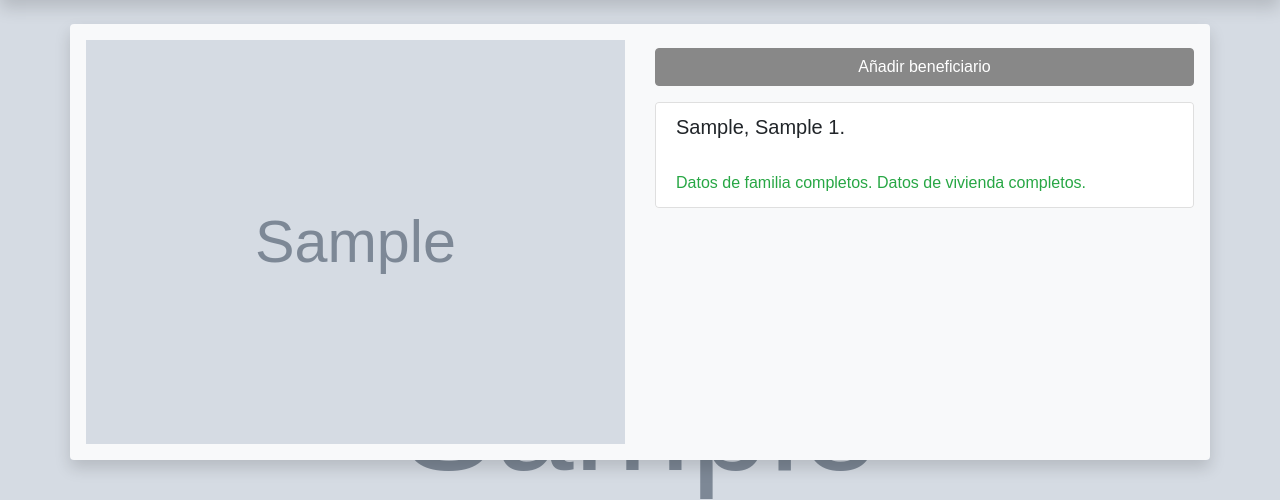
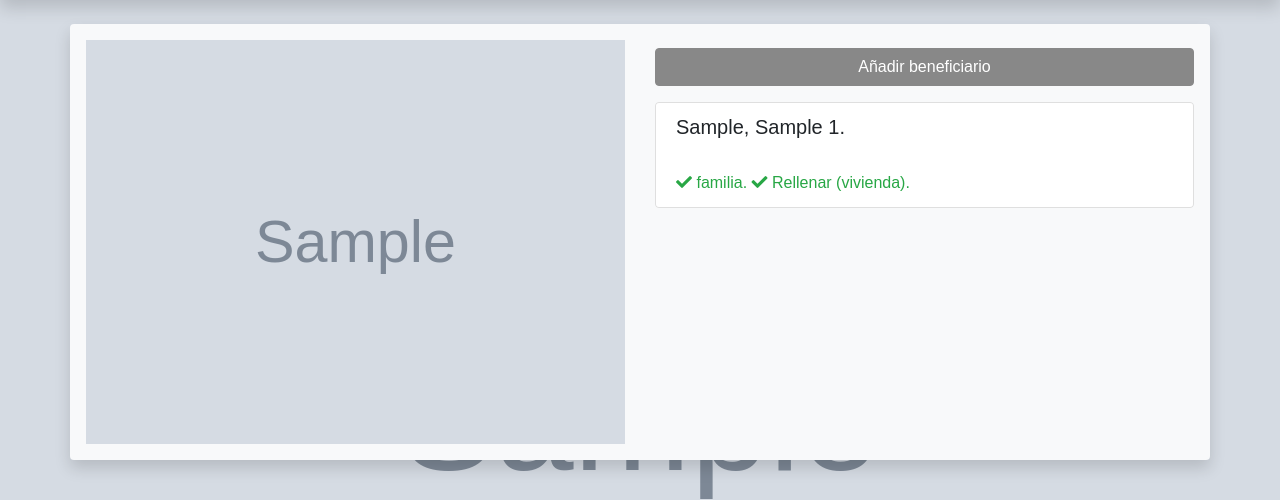
Before and after one commit to lleps/coincido, a Django app: page / in a window 1280 px wide. Shown: the part 58-558 px from the top of the page. Run offline with Django 3.2, Linux system fonts and the light colour scheme; a user stored in the database is signed in; tables that the repository leaves empty hold one stand-in row (values such as "Sample post"); grey boxes marked "Sample" are stand-in pictures; some libraries are stand-ins or nearby versions; some web fonts are replaced.

Commit message:
fontawesome never de mas

```diff
--- a/polls/templates/polls/base.html
+++ b/polls/templates/polls/base.html
@@ -5,6 +5,7 @@
 <head>
     <link rel="stylesheet" href="{% static 'polls/bootstrap.min.css' %}">
     <link rel="stylesheet" href="{% static 'polls/style.css' %}">
+    <link rel="stylesheet" href="https://cdnjs.cloudflare.com/ajax/libs/font-awesome/5.15.3/css/all.min.css" integrity="sha512-iBBXm8fW90+nuLcSKlbmrPcLa0OT92xO1BIsZ+ywDWZCvqsWgccV3gFoRBv0z+8dLJgyAHIhR35VZc2oM/gI1w==" crossorigin="anonymous" referrerpolicy="no-referrer" />
     <title>{% block title %}RELEVAMIENTO SOCIAL{% endblock %}</title>
     <meta name="theme-color" content="#2196f3" />
 
--- a/polls/templates/polls/index.html
+++ b/polls/templates/polls/index.html
@@ -34,20 +34,20 @@
 
                             <!-- Completar datos de la familia -->
                             {% if not match.completoFamilia %}
-                                <a href="/{{ match.id }}/familia" class="btn btn-outline-success mr-3">
-                                    Completar datos de familia
+                                <a href="/{{ match.id }}/familia" class="btn btn-sm btn-primary mr-3">
+                                    Rellenar (familia)
                                 </a>
                             {% else %}
-                                <span class="text-success">Datos de familia completos.</span>
+                                <span class="text-success"><i class="fa fa-check"></i> familia.</span>
                             {% endif %}
 
                             <!-- Completar datos de la vivienda -->
                             {% if not match.completoEncuesta %}
-                                <a href="/{{ match.id }}/0" class="btn btn-outline-success mr-3">
-                                    Completar datos de vivienda
+                                <a href="/{{ match.id }}/0" class="btn btn-sm btn-primary mr-3">
+                                    Rellenar (vivienda)
                                 </a>
                             {% else %}
-                                <span class="text-success">Datos de vivienda completos.</span>
+                                <span class="text-success text-sm"><i class="fa fa-check"></i> Rellenar (vivienda).</span>
                             {% endif %}
 
                         </span>
```
